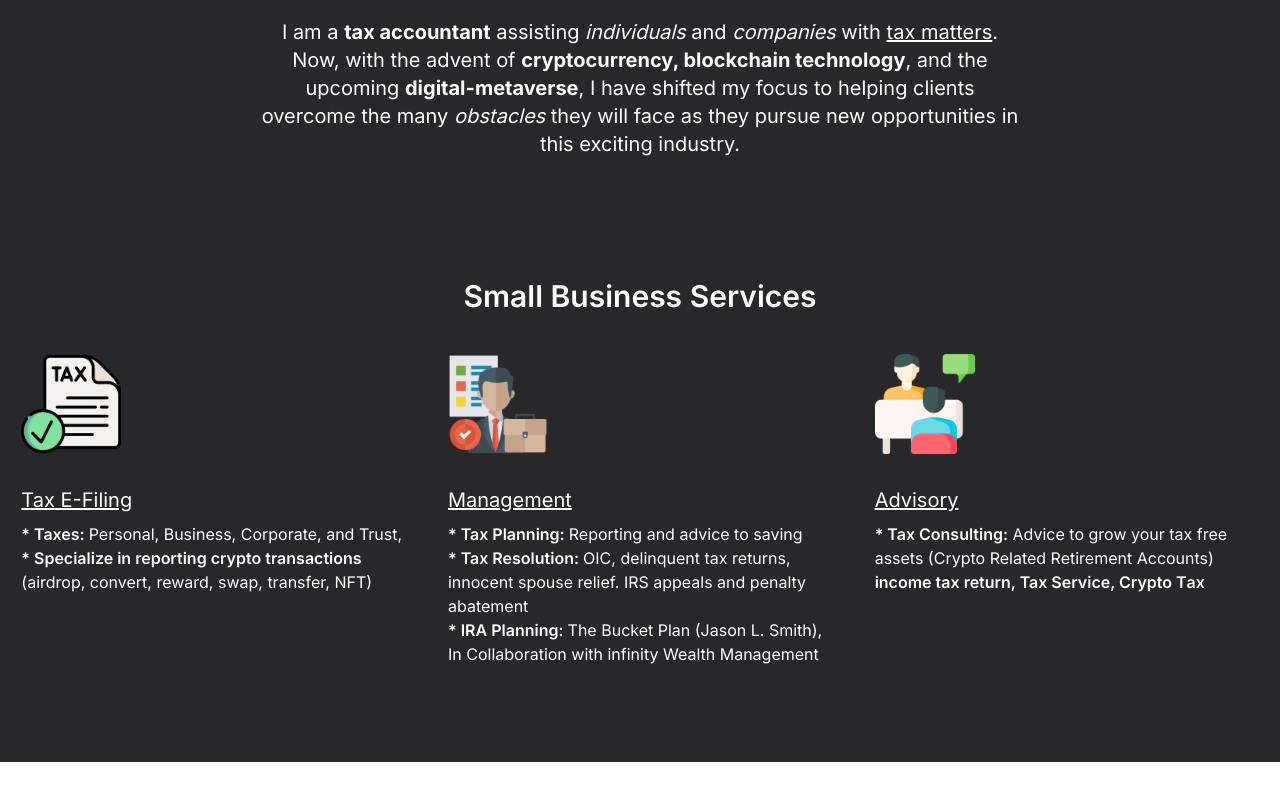
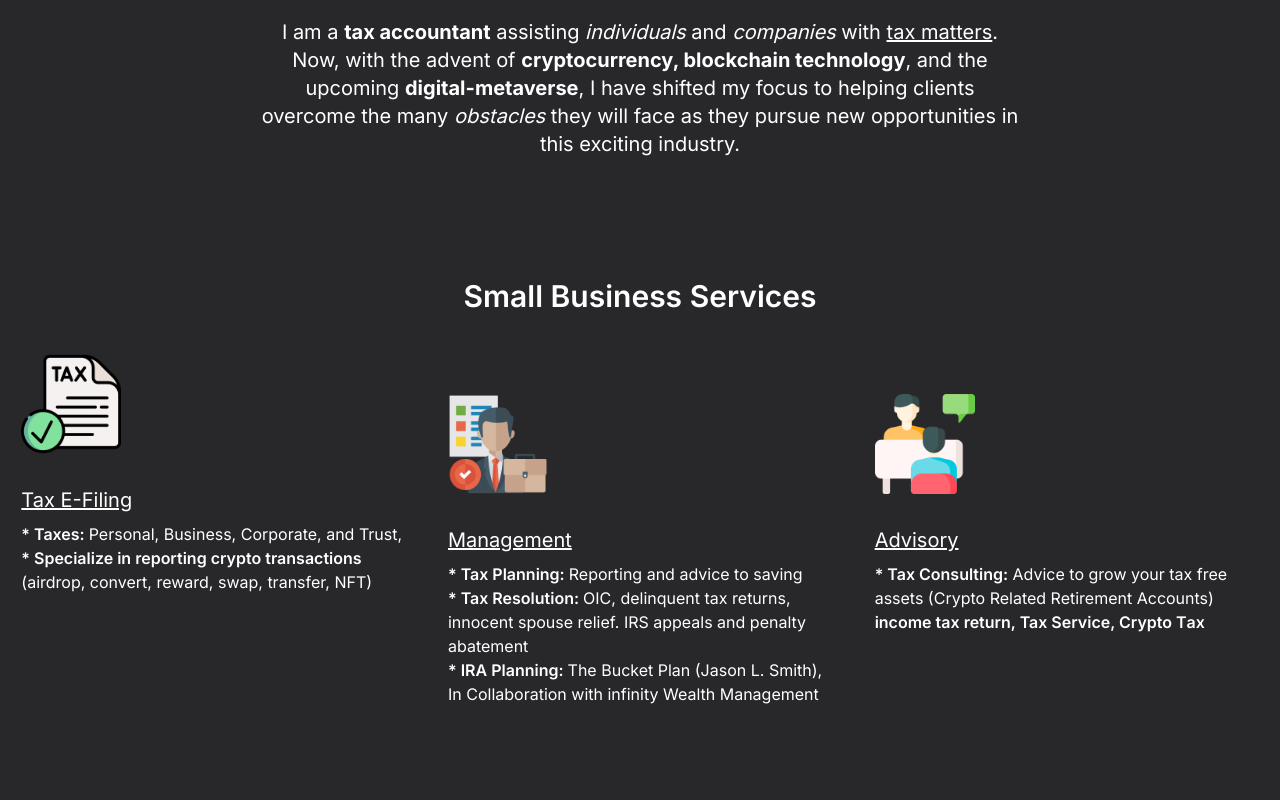
Before and after one commit to deflatedDbug/blockchaintax, a Next.js app: page / in a window 1280 px wide. Shown: the part 898-1698 px from the top of the page. Before the commit the page ends 1660 px from the top, so only its background shows below. Built offline with nearby package versions, Linux system fonts and the light colour scheme.

Commit message:
fixed margins for services section

```diff
--- a/components/services.tsx
+++ b/components/services.tsx
@@ -7,7 +7,7 @@ export default function Services() {
       <header className="font-semibold text-3xl text-center mb-10">
         Small Business Services
       </header>
-      <div className="flex flex-wrap flex-row justify-around">
+      <div className="flex flex-col md:flex-row justify-around m-auto w-auto">
         <div className="">
         <Image
         src="/tax.png"
@@ -29,7 +29,7 @@ export default function Services() {
         width={100}
         height={100}
         alt="Tax E-Filing Icon"
-        className="pb-8"
+        className="pb-8 mt-10"
         />
           <h3 className="mb-2 underline text-xl">Management</h3>
           <p className="max-w-sm mx-auto pb-4">
@@ -46,7 +46,7 @@ export default function Services() {
         width={100}
         height={100}
         alt="Tax E-Filing Icon"
-        className="pb-8"
+        className="pb-8 mt-10"
         />
           <h3 className="mb-2 underline text-xl">Advisory</h3>
           <p className="max-w-sm mx-auto">
```
